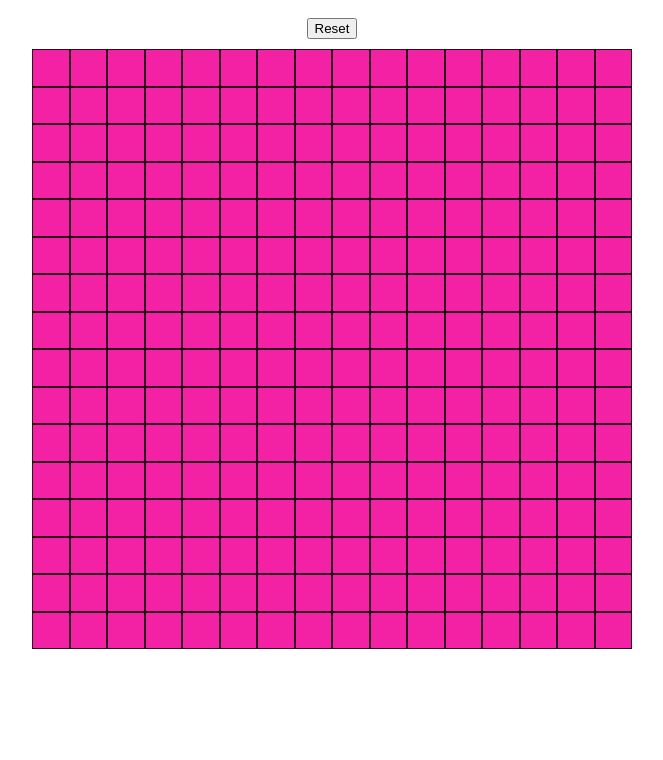
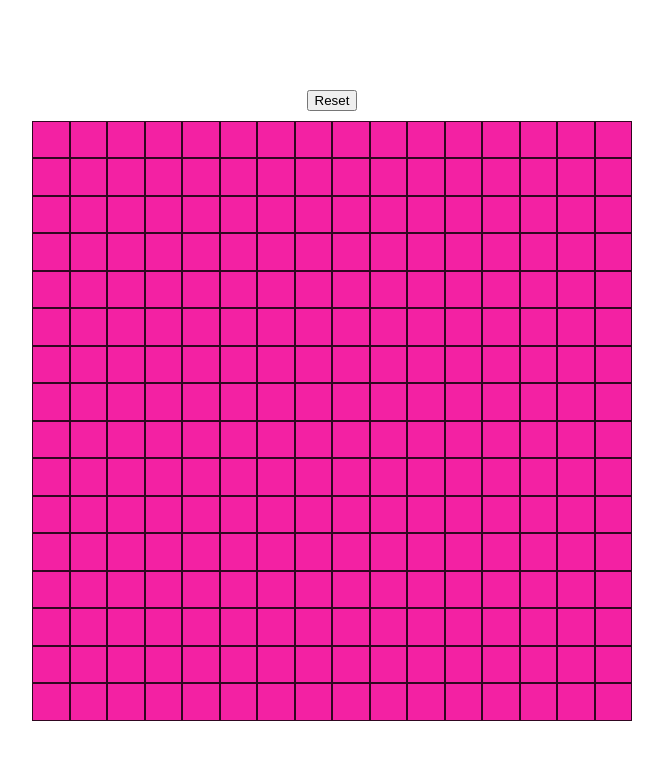
Before and after one commit to andishaa/etch-a-sketch, a plain HTML site: page index.html in a window 1280 px wide. Shown: the whole page, without its empty margins (308-971 px from the left). Drawn offline with Linux system fonts and the light colour scheme.

Commit message:
Centered all the content

```diff
--- a/style.css
+++ b/style.css
@@ -1,6 +1,18 @@
+html, body {
+    height: 100%;
+}
+
+body {
+    margin: 0;
+}
+
 #container {
     display: flex;
     justify-content: center;
+    align-items: center;
+    height: 100%;
+    margin: 0;
+    padding: 0;
 }
 
 #main {
```
